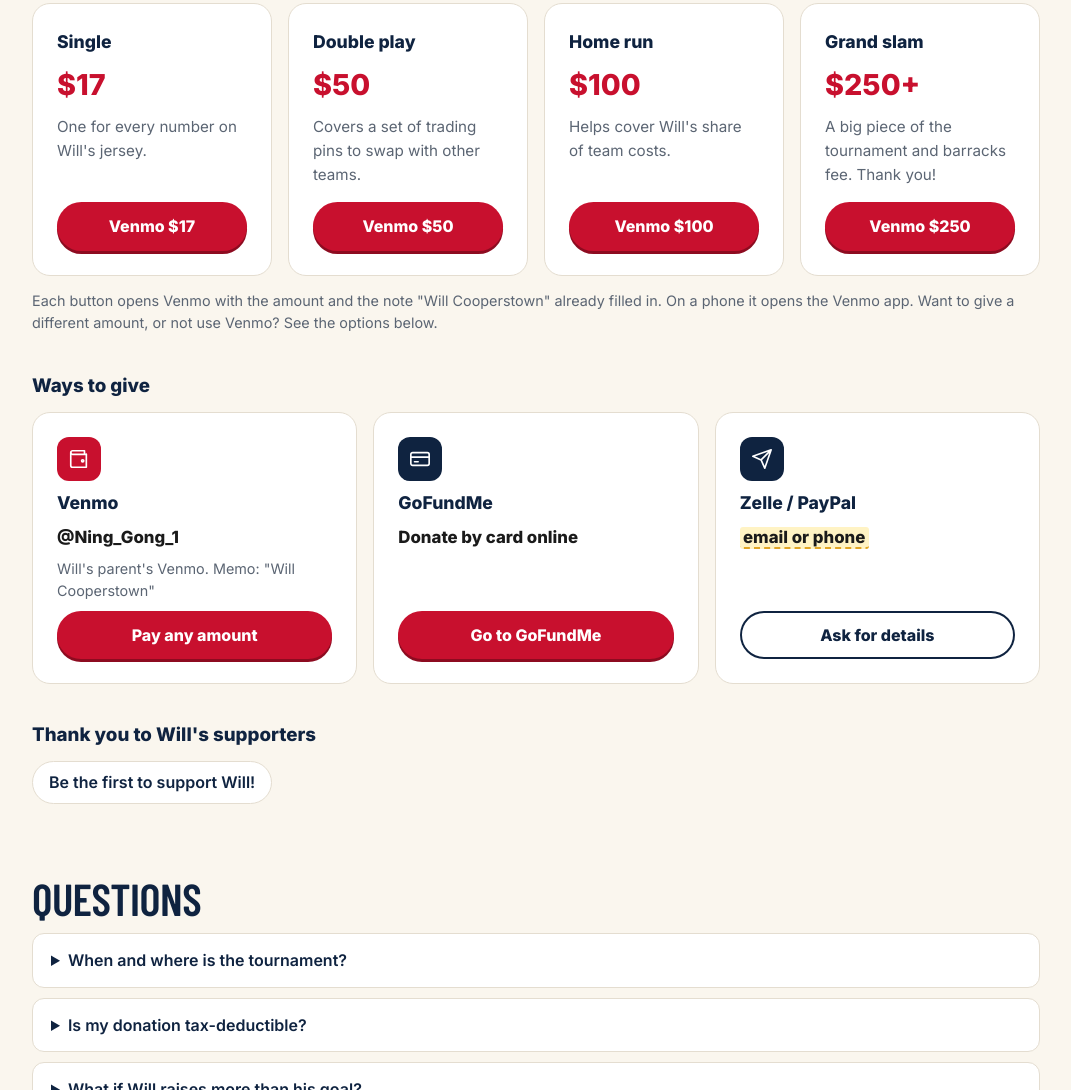
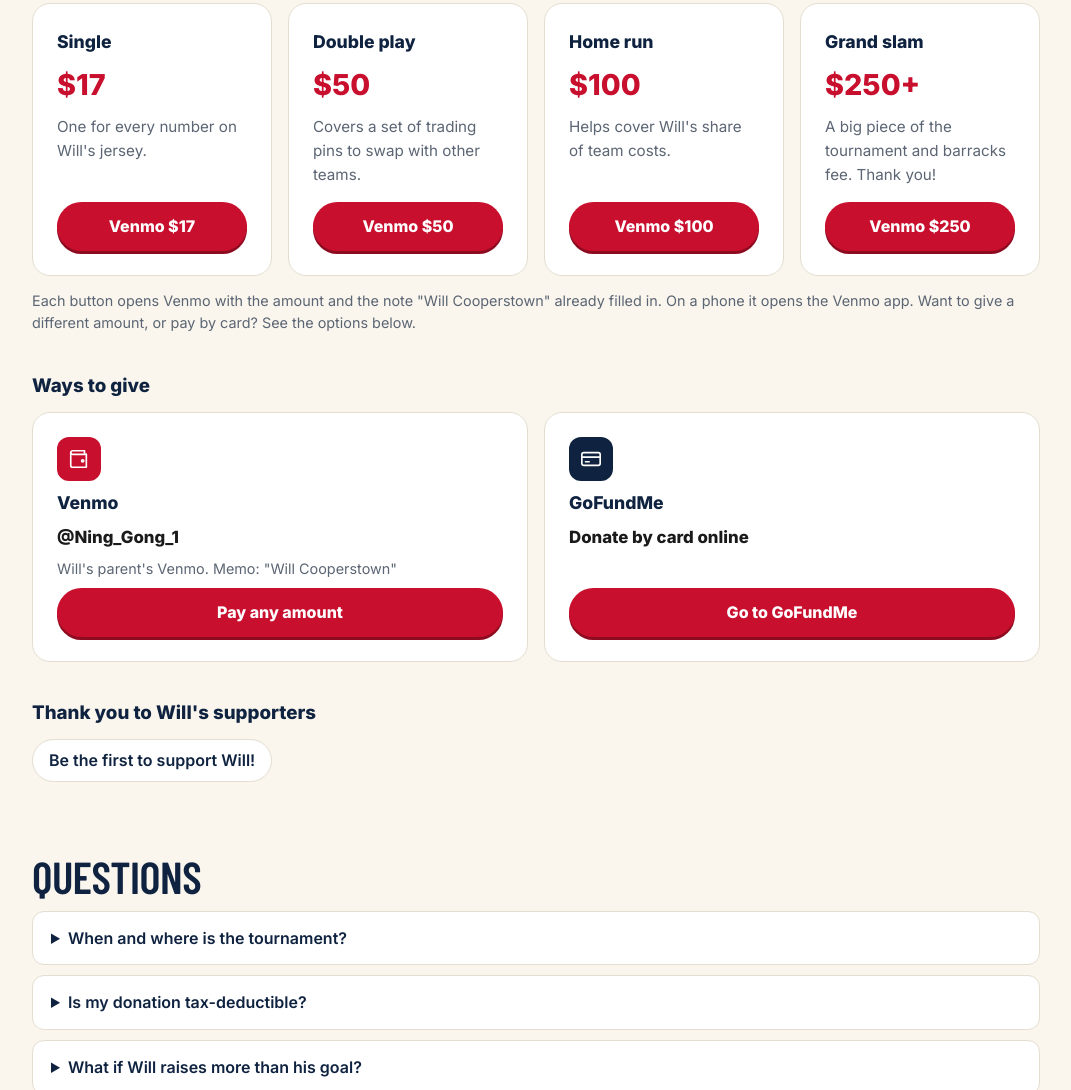
Before and after one commit to gong4494/will-cooperstown, a plain HTML site: page index.html in a window 1280 px wide. Shown: the part 2038-3128 px from the top of the page, without its empty margins (104-1175 px from the left). Drawn offline with nearby package versions, Linux system fonts and the light colour scheme; no server answers; a web font is replaced by a local one.

Commit message:
Link GoFundMe and remove Zelle/PayPal option
Co-Authored-By: Claude Opus 5.5 <noreply@anthropic.com>
Claude-Session: https://claude.ai/code/session_013nrY39uEJQzRQD44V9kHRV

```diff
--- a/index.html
+++ b/index.html
@@ -317,7 +317,7 @@
       </div>
     </div>
 
-    <p style="color:var(--muted);font-size:.9rem;margin:14px 0 0">Each button opens Venmo with the amount and the note "Will Cooperstown" already filled in. On a phone it opens the Venmo app. Want to give a different amount, or not use Venmo? See the options below.</p>
+    <p style="color:var(--muted);font-size:.9rem;margin:14px 0 0">Each button opens Venmo with the amount and the note "Will Cooperstown" already filled in. On a phone it opens the Venmo app. Want to give a different amount, or pay by card? See the options below.</p>
     <h3 id="ways" style="margin:36px 0 12px">Ways to give</h3>
     <div class="cards">
       <div class="card">
@@ -331,13 +331,7 @@
         <div class="icon"><svg class="ico" viewBox="0 0 24 24"><rect x="2" y="5" width="20" height="14" rx="2"/><path d="M2 10h20M6 15h4"/></svg></div>
         <h3>GoFundMe</h3>
         <div class="handle">Donate by card online</div>
-        <a class="btn" href="#" data-ph="gofundme link">Go to GoFundMe</a>
-      </div>
-      <div class="card">
-        <div class="icon"><svg class="ico" viewBox="0 0 24 24"><path d="M22 2L11 13M22 2l-7 20-4-9-9-4z"/></svg></div>
-        <h3>Zelle / PayPal</h3>
-        <div class="handle"><span class="ph">email or phone</span></div>
-        <a class="btn ghost" href="#contact">Ask for details</a>
+        <a class="btn" href="https://gofund.me/fc1c476cf" target="_blank" rel="noopener">Go to GoFundMe</a>
       </div>
     </div>
 
```
Also changed, not shown: hero.png (added), ways.png (added).
